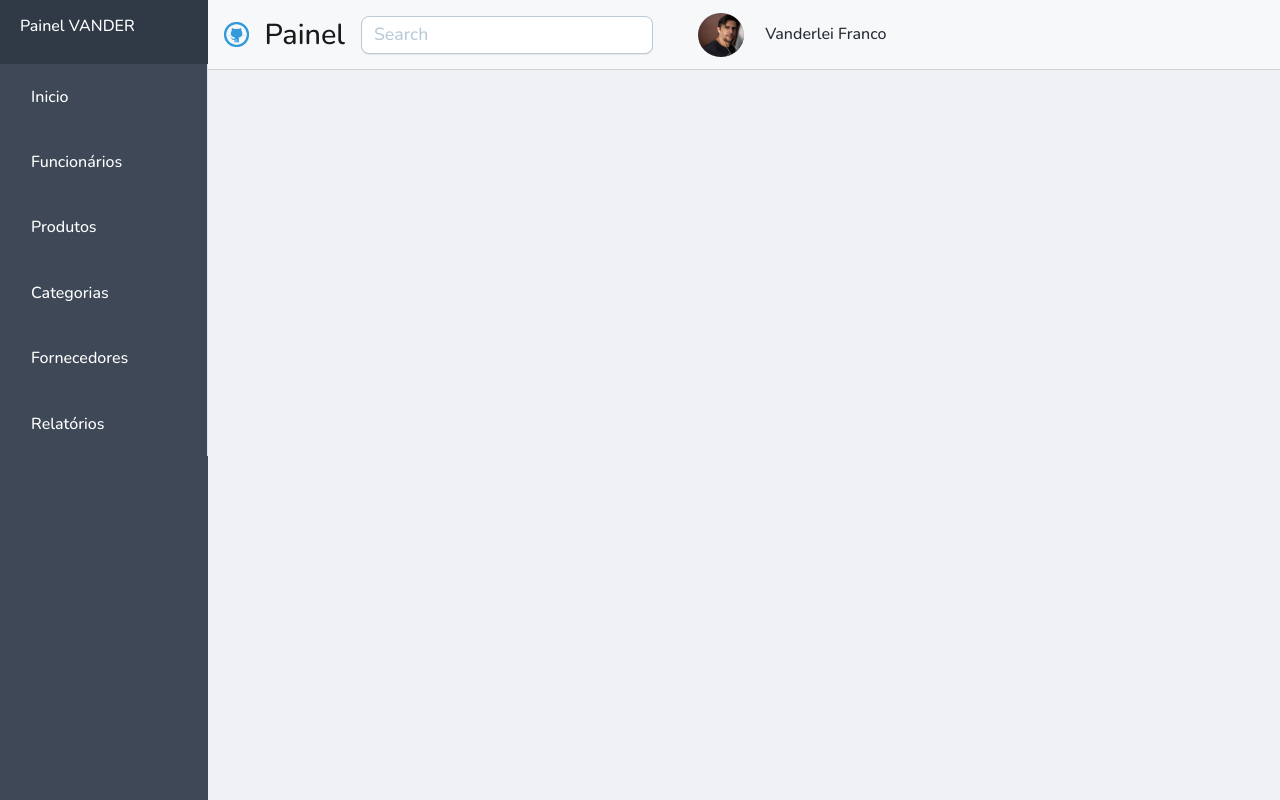
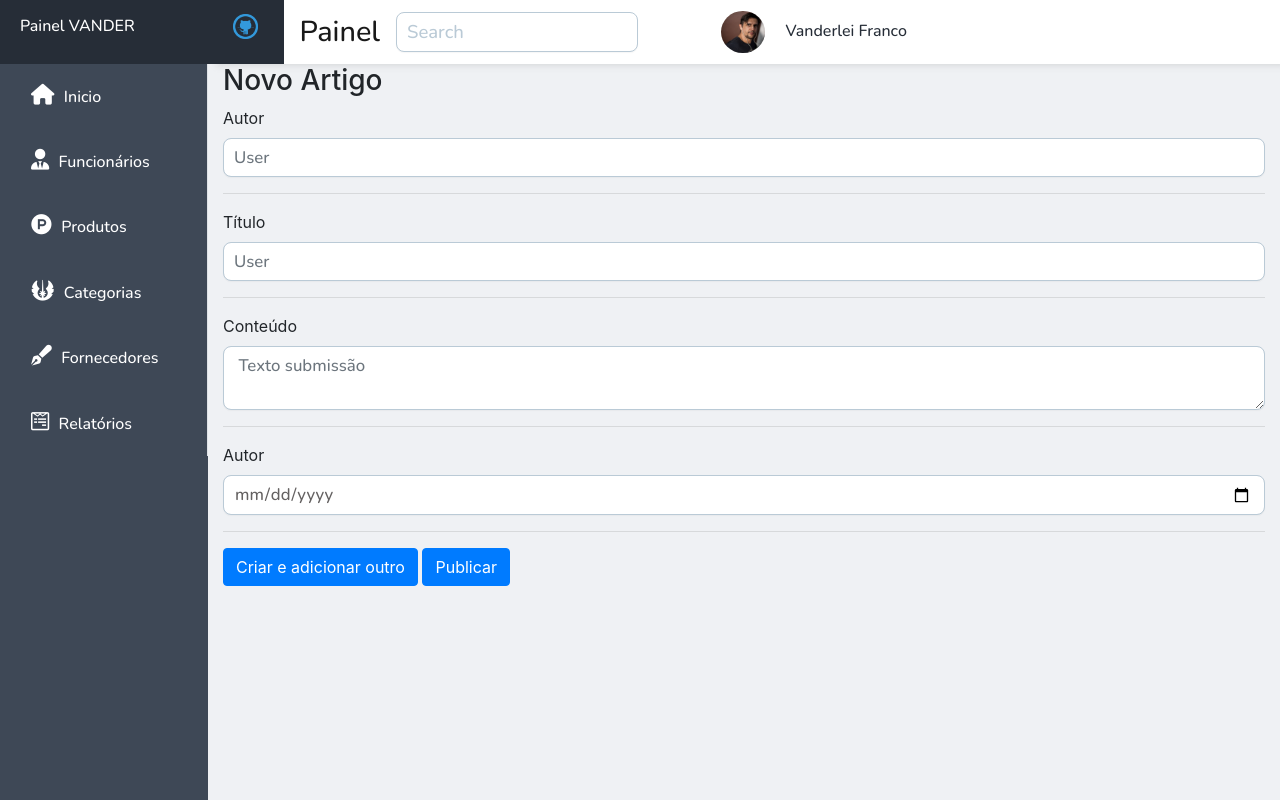
Before and after one commit to vanderleifranco/painelbootstrap, a plain HTML site: page index.html in a window 1280 px wide. Drawn offline with nearby package versions, Linux system fonts and the light colour scheme.

Commit message:
formulario style

```diff
--- a/css/style.css
+++ b/css/style.css
@@ -1,3 +1,7 @@
+/** font-awesome
+The iconic SVG, font, and CSS toolkit**/
+@import url(https://cdnjs.cloudflare.com/ajax/libs/font-awesome/6.0.0/css/all.min.css);
+
 body{
     background:#eff1f4ff;
     overflow-x: hidden;
@@ -5,8 +9,12 @@ body{
 }
 
 #painel-menu-color{
-    background-color:rgba(255, 255, 255,0.5);
-    box-shadow: 0px 1px rgba(164,164,164,0.4);
+    background-color: #fff;
+    box-shadow: 8px 2px 6px rgba(164, 164, 164, 0.3);
+    height: 64px;
+    padding-top: 0;
+    padding-left: 0;
+    padding-bottom: 0;
 }
 
 #navbar-site-title{
@@ -20,17 +28,18 @@ body{
   padding-right: 5%;
 }
 
-#navbar-search-field{
-    /** herda pararametro do pai navbar-search-form **/
-    width: 100%;
+
+
+.painel-form-field{
     border-radius: 8px;
+    border-color: rgb(133, 123, 123);
+    border-width: 0.03em;
     border-color: #bacad6ff;
-    border-width: 1px;
-    box-shadow: 0px 1px rgba(164,164,164,0.2);
-    /** parametos centr em x  0px , vertical y 1px COR **/
+    box-shadow: 0px 1px 1px rgba(164,164,164,0.1);
+    color: rgb(100, 97, 97);
     font-family: 'Nunito', sans-serif;
-    color:rgb(70, 70, 70);
-    font-size: 1em;
+    font-size: 1.05em;
+    padding-left: 10px;
 }
 
 #navbar-search-field::placeholder{
@@ -63,7 +72,7 @@ body{
 
 /** estilisar o cabecalho PAINEL VANDER **/
 #sidebar-wrapper .sidebar-heading{
-    background-color: #303A47;
+    background-color: #262d37ff;
     color: #fff;
     height: 64px;
     font-family: 'Nunito', sans-serif;
@@ -84,6 +93,13 @@ body{
     font-family: 'Nunito', sans-serif;
     padding: 10%;
     padding-left: 15%;
+}
+
+#sidebar-wrapper .list-group-item i{
+
+    padding-right: 6%;
+    font-size: 1.3em;
+
 }
 
 #sidebar-wrapper .list-group-item:hover{
@@ -118,10 +134,17 @@ body{
     }
 
 }
+#menu-toggle{
+    background-color: #262d37ff;
+    width: 82px;
+    height: 64px;
+    color: #fff;
+    padding-top: 14px;
+}
+
 
 /**--------------------------------------------------------------------------------------------------------**/
 #menu-toggle img{
-
     width: 25px;
 }
 
--- a/index.html
+++ b/index.html
@@ -19,12 +19,12 @@
                </span>
            </div>
            <div class="list-group list-group-flush border-right">
-                <a href="" class="list-group-item list-group-item-action">Inicio</a>
-                <a href="" class="list-group-item list-group-item-action">Funcionários</a>
-                <a href="" class="list-group-item list-group-item-action">Produtos</a>
-                <a href="" class="list-group-item list-group-item-action">Categorias</a>
-                <a href="" class="list-group-item list-group-item-action">Fornecedores</a>
-                <a href="" class="list-group-item list-group-item-action">Relatórios</a>
+                <a href="" class="list-group-item list-group-item-action"><i class="fas fa-home"></i>Inicio</a>
+                <a href="" class="list-group-item list-group-item-action"><i class="fas fa-user-tie"></i></i>Funcionários</a>
+                <a href="" class="list-group-item list-group-item-action"><i class="fab fa-product-hunt"></i>Produtos</a>
+                <a href="" class="list-group-item list-group-item-action"><i class="fas fa-jedi"></i>Categorias</a>
+                <a href="" class="list-group-item list-group-item-action"><i class="fas fa-pen-fancy"></i>Fornecedores</a>
+                <a href="" class="list-group-item list-group-item-action"><i class="fab fa-wpforms"></i>Relatórios</a>
            </div>
        </div>
 
@@ -40,7 +40,7 @@
                 <div class="collapse navbar-collapse" id="painel-navbar-collapse">
                     <form action="" id="navbar-search-form"  class="form-inline">
                         <!-- ml-auto ajusta para direita-->
-                        <input type="text" name="search" id="navbar-search-field" class="form-control form-field" placeholder="Search">
+                        <input type="text" name="search" id="navbar-search-field" class="painel-form-field form-control form-field" placeholder="Search">
                     </form>
                     <div id="navbar-profile" class="ml-auto">
                         <img src="./img/vand.png" alt="">
@@ -48,14 +48,56 @@
                     </div>
                 </div>
             </nav>
+            <div id="content" class="container">
+                <!-- container/bootstrap  -->
+                <h3 id="main-page-form-title">
+                    Novo Artigo
+                </h3>
+                <div class="painel-form">
+                    <form action="">
+                        <div class="form-group">
+                            <label>Autor</label>
+                            <input class=" form-field  painel-form-field form-control" id="user-field" placeholder="User">
+                            <hr>
+
+                        </div>
+
+                        <div class="form-group">
+                            <label>Título</label>
+                            <input class=" form-field  painel-form-field form-control" id="user-field" placeholder="User">
+                            <hr>
+
+                        </div>
+                        <div class="form-group">
+                            <label>Conteúdo</label>
+                            <textarea id="body-field" placeholder=" Texto submissão" class="form-field painel-form-field form-control"></textarea>
+                            <hr>
+
+                        </div>
+
+                        <div class="form-group">
+                            <label>Autor</label>
+                            <input type="date" id="date-field" class=" form-field  painel-form-field form-control" id="user-field">
+                            <hr>
+
+                        </div>
+                        <div class="confirm-btns">
+                            <button class="btn btn-primary">
+                                Criar e adicionar outro
+                            </button>
+                            <button class="btn btn-primary">
+                                Publicar
+                            </button>
+                        </div>
+                    </form>
+
+                </div>
+            </div>
        </div>
 
    </div>
 
-
-
-
-
+   <!-- Scripts JS -->
     <script src="./js/jquery-3.6.0.min.js"></script>
     <script src="./js/popper.js"></script>
     <script src="./js/bootstrap.min.js"></script>
```
